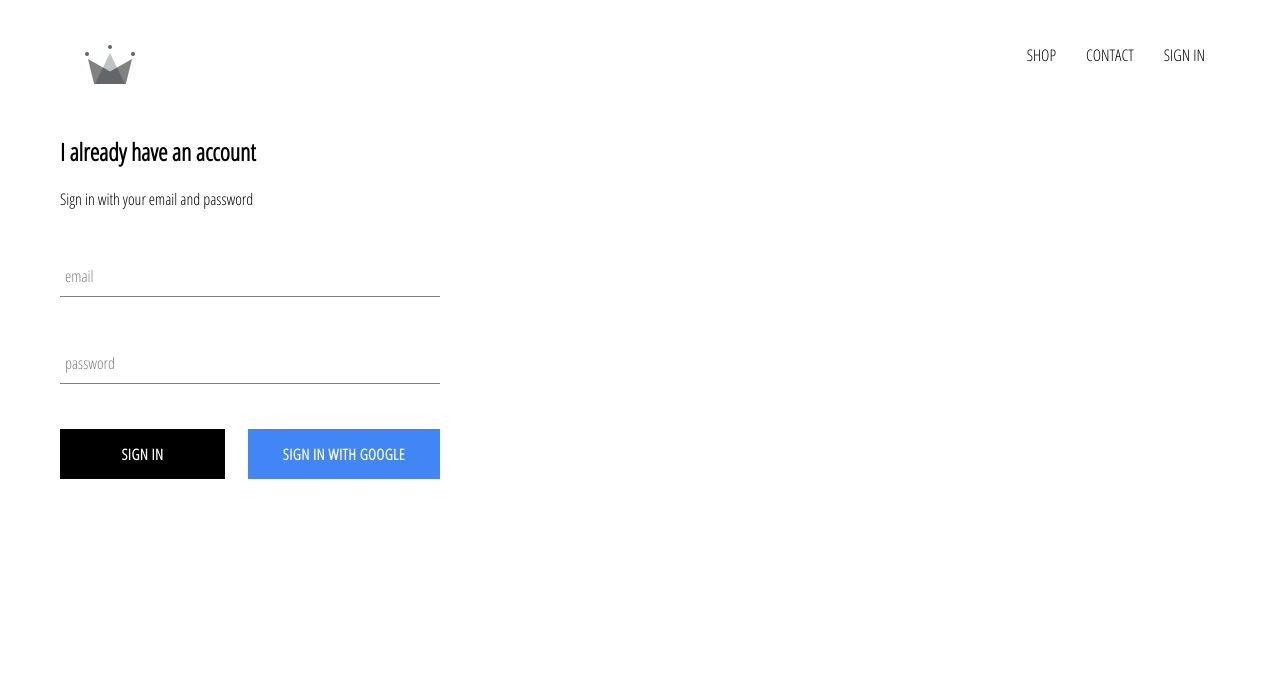
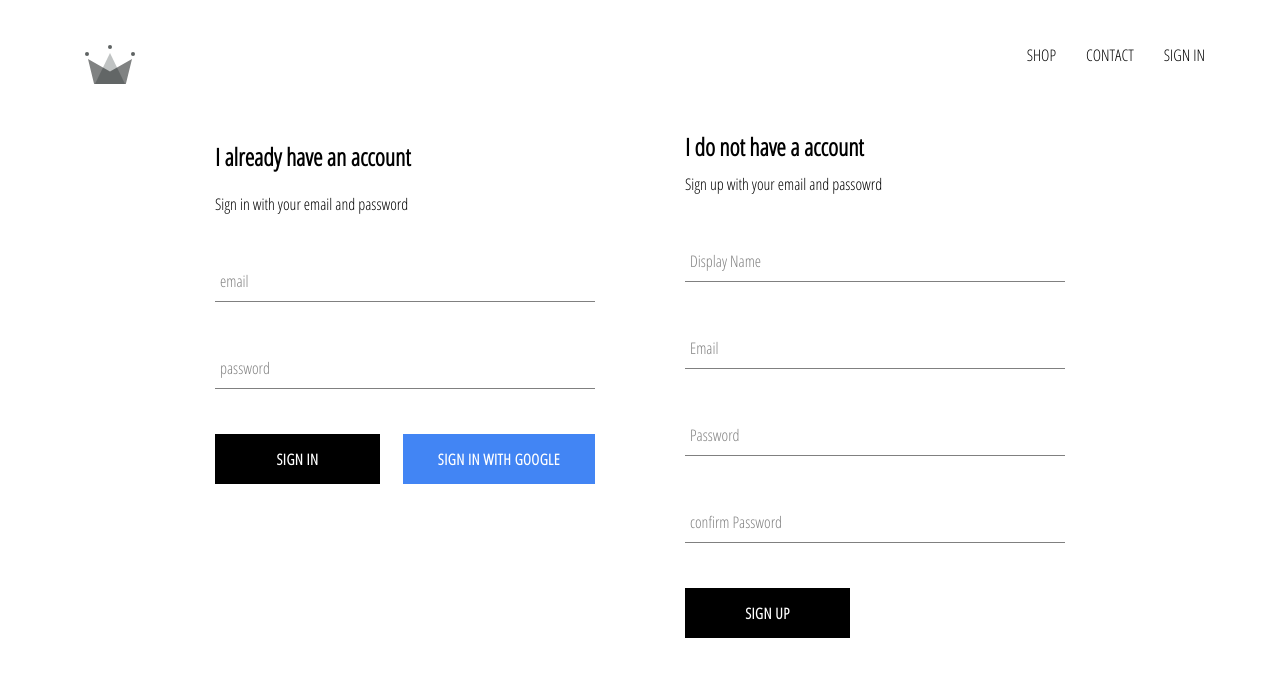
Before and after one commit to shutsuchi/crwn, a React (Create React App) app: page /signin in a window 1280 px wide. Shown: the top 676 px of the page. Built offline with nearby package versions, Linux system fonts and the light colour scheme; no server answers.

Commit message:
implemented firebase utils, included ability to store authenticated users into firestore database

```diff
--- a/src/App.js
+++ b/src/App.js
@@ -5,10 +5,9 @@
 import ShopPage from './pages/shop/shop.component';
 import SignInAndSignUpPage from './pages/sign-in-and-sign-up/sign-in-and-sign-up.component';
 import Header from './components/header/header.component';
-import { auth } from './firebase/firebase.utils';
+import { auth, createUserProfileDocument } from './firebase/firebase.utils';
 
 import './App.css';
-import { signInWithCredential } from '@firebase/auth';
 
 class App extends React.Component {
   constructor() {
@@ -22,12 +21,23 @@
   unsubscribeFromAuth = null;
 
   componentDidMount() {
-    this.unsubscribeFromAuth = auth.onAuthStateChanged(user => {
-      this.setState({ currentUser: user })
+    this.unsubscribeFromAuth = auth.onAuthStateChanged(async userAuth => {
+      if (userAuth) {
+        const userRef = await createUserProfileDocument(userAuth);
 
-      console.log({ user });
-    })
-  }
+        userRef.onSnapshot(snapShot => {
+          this.setState({
+            currentUser: {
+              id: snapShot.id,
+              ...snapShot.data()
+            }
+          }, () => console.log(this.state));
+        });
+      } else {
+        this.setState({ currentUser: userAuth });
+      };
+    });
+  };
 
   componentWillUnmount() {
     this.unsubscribeFromAuth();
--- /dev/null
+++ b/src/components/sign-up/sign-up.component.jsx
@@ -0,0 +1,109 @@
+import React from "react";
+
+import { createUserWithEmailAndPassword } from "@firebase/auth";
+import { auth, createUserProfileDocument } from "../../firebase/firebase.utils";
+
+import FormInput from "../form-input/form-input.component";
+import CustomButton from "../custom-button/custom-button.component";
+
+import './sign-up.styles.scss';
+
+class SignUp extends React.Component {
+  constructor() {
+    super();
+
+    this.state = {
+      displayName: '',
+      email: '',
+      password: '',
+      confirmPassword: '',
+    };
+  };
+
+  handleSubmit = async event => {
+    event.preventDefault();
+
+    const { displayName, email, password, confirmPassword } = this.state;
+
+    if (password !== confirmPassword) {
+      alert("password don't match");
+      return;
+    };
+
+    try {
+      const { user } = await createUserWithEmailAndPassword(auth, email, password);
+
+      await createUserProfileDocument(user, { displayName });
+
+      this.setState({
+        displayName: '',
+        email: '',
+        password: '',
+        confirmPassword: '',
+      });
+
+    } catch (error) {
+      console.error(error);
+    };
+  };
+
+  handleChange = event => {
+    const {name, value} = event.target;
+
+    this.setState({ [name]: value });
+  };
+
+  render() {
+    const { displayName, email, password, confirmPassword } = this.state;
+
+    return (
+      <div className='sign-up'>
+        <h2 className='title'>I do not have a account</h2>
+        <span>Sign up with your email and passowrd</span>
+
+        <form className='sign-up-form' onSubmit={this.handleSubmit}>
+          <FormInput
+            type='text'
+            name='displayName'
+            value={displayName}
+            onChange={this.handleChange}
+            label='Display Name'
+            required
+          />
+
+          <FormInput
+            type='text'
+            name='email'
+            value={email}
+            onChange={this.handleChange}
+            label='Email'
+            required
+          />
+
+          <FormInput
+            type='password'
+            name='password'
+            value={password}
+            onChange={this.handleChange}
+            label='Password'
+            required
+          />
+
+          <FormInput
+            type='password'
+            name='confirmPassword'
+            value={confirmPassword}
+            onChange={this.handleChange}
+            label='confirm Password'
+            required
+          />
+
+          <CustomButton type='submit'>SIGN UP</CustomButton>
+
+        </form>
+      </div>
+    );
+  };
+};
+
+export default SignUp;
--- /dev/null
+++ b/src/components/sign-up/sign-up.styles.scss
@@ -0,0 +1,9 @@
+.sign-up {
+  display: flex;
+  flex-direction: column;
+  width: 380px;
+
+  .title {
+    margin: 10px 0;
+  }
+}
--- a/src/firebase/firebase.utils.js
+++ b/src/firebase/firebase.utils.js
@@ -13,6 +13,32 @@
   measurementId: "G-P4ZKMC3NSK"
 };
 
+export const createUserProfileDocument = async (userAuth, addtionalData) => {
+  if (!userAuth) return;
+
+  const userRef = firestore.doc(`users/${userAuth.uid}`);
+
+  const snapShot = await userRef.get();
+
+  if (!snapShot.exists) {
+    const { displayName, email } = userAuth;
+    const createdAt = new Date();
+
+    try {
+      await userRef.set({
+        displayName,
+        email,
+        createdAt,
+        ...addtionalData,
+      });
+    } catch (error) {
+      console.log('error creating user', error.message);
+    };
+  };
+
+  return userRef;
+};
+
 firebase.initializeApp(config);
 
 export const auth = getAuth();
--- a/src/pages/sign-in-and-sign-up/sign-in-and-sign-up.component.jsx
+++ b/src/pages/sign-in-and-sign-up/sign-in-and-sign-up.component.jsx
@@ -1,12 +1,14 @@
 import React from "react";
 
 import SignIn from "../../components/sign-in/sign-in.component";
+import SignUp from "../../components/sign-up/sign-up.component";
 
 import './sign-in-and-sign-up.styles.scss';
 
 const SignInAndSignUpPage = () => (
   <div className='sign-in-and-sign-up'>
     <SignIn />
+    <SignUp />
   </div>
 );
 
--- a/src/pages/sign-in-and-sign-up/sign-in-and-sign-up.styles.scss
+++ b/src/pages/sign-in-and-sign-up/sign-in-and-sign-up.styles.scss
@@ -0,0 +1,6 @@
+.sign-in-and-sign-up {
+  width: 850px;
+  display: flex;
+  justify-content: space-between;
+  margin: 30px auto;
+}
```
